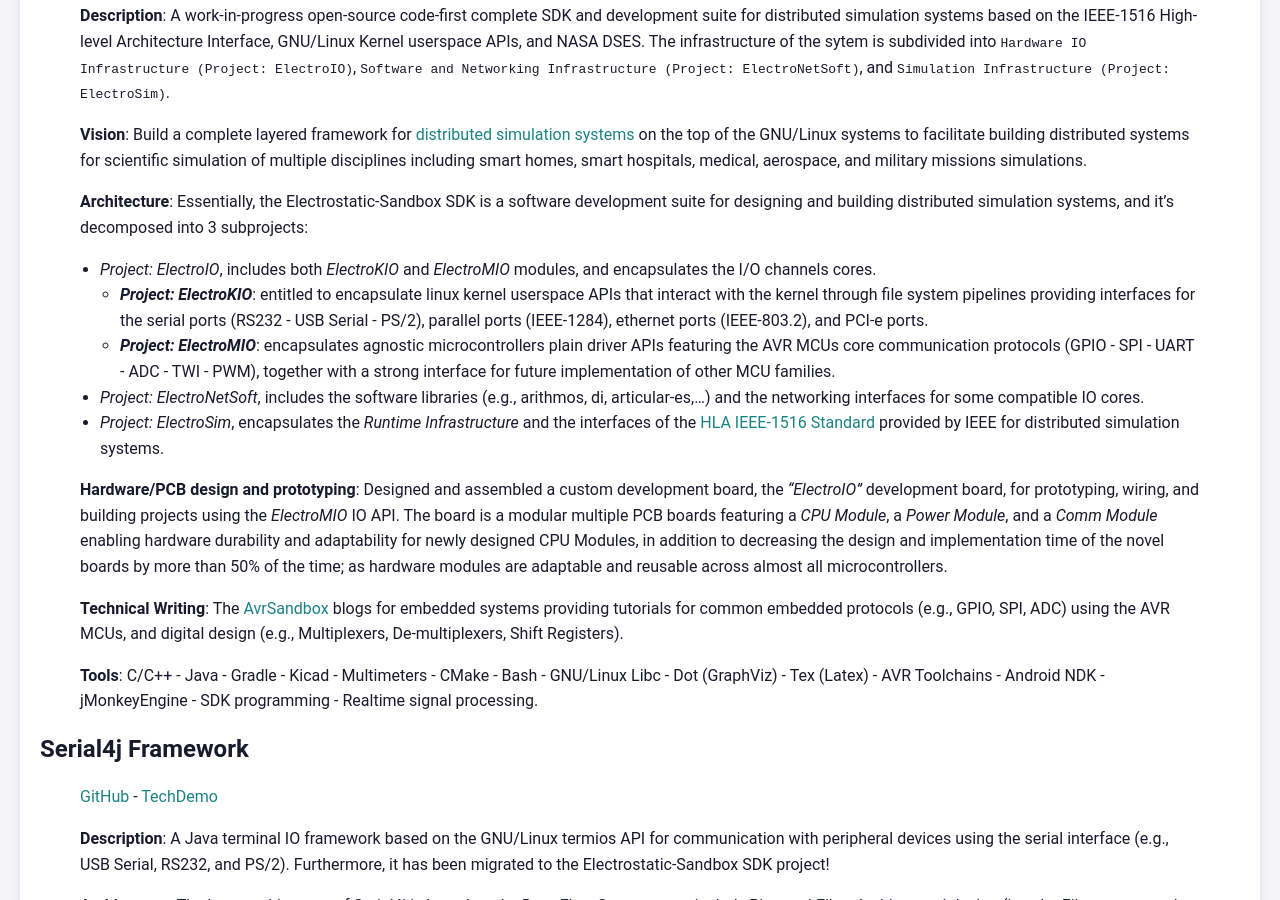
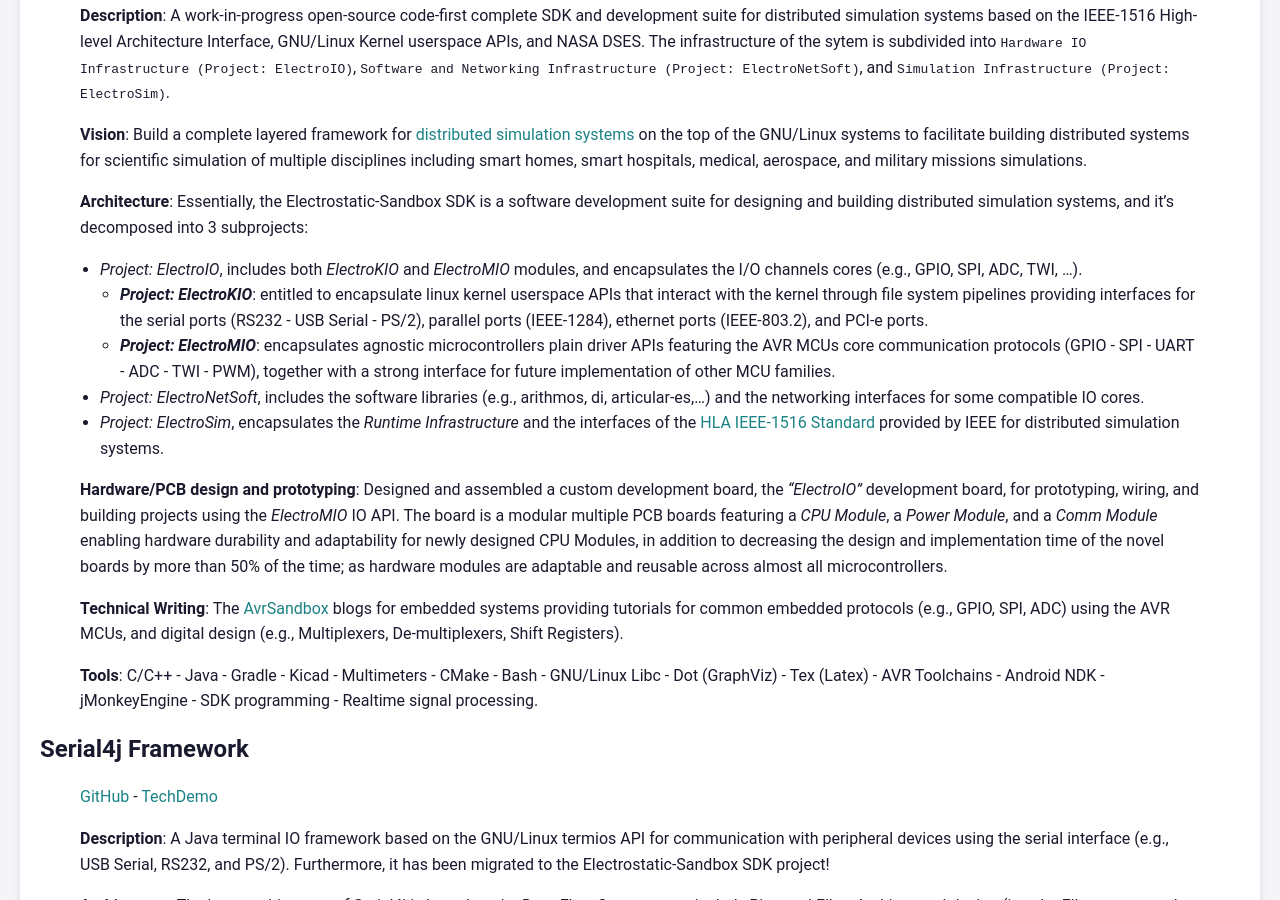
Before and after one commit to pavly-gerges/pavly-gerges, a Jekyll site: the page built from resume/index.md, in a window 1280 px wide and 900 px high, scrolled down 2846 px. Built offline with Jekyll 4.4.1, drawn with Linux system fonts in a browser that asks for light colours; our own code applies the rules of GitHub Pages for plain Markdown files.

Commit message:
Update index.md

```diff
--- a/resume/index.md
+++ b/resume/index.md
@@ -72,7 +72,7 @@ The current vision of the Electrostat-Lab organization is to provide [a fully-fl
 > **Vision**: Build a complete layered framework for [distributed simulation systems](https://en.wikipedia.org/wiki/Distributed_Interactive_Simulation) on the top of the GNU/Linux systems to facilitate building distributed systems for scientific simulation of multiple disciplines including smart homes, smart hospitals, medical, aerospace, and military missions simulations.
 >
 > **Architecture**: Essentially, the Electrostatic-Sandbox SDK is a software development suite for designing and building distributed simulation systems, and it's decomposed into 3 subprojects:
-> * _Project: ElectroIO_, includes both _ElectroKIO_ and _ElectroMIO_ modules, and encapsulates the I/O channels cores.
+> * _Project: ElectroIO_, includes both _ElectroKIO_ and _ElectroMIO_ modules, and encapsulates the I/O channels cores (e.g., GPIO, SPI, ADC, TWI, ...).
 >     * **_Project: ElectroKIO_**: entitled to encapsulate linux kernel userspace APIs that interact with the kernel through file system pipelines providing interfaces for the serial ports (RS232 - USB Serial - PS/2), parallel ports (IEEE-1284), ethernet ports (IEEE-803.2), and PCI-e ports.
 >     * **_Project: ElectroMIO_**: encapsulates agnostic microcontrollers plain driver APIs featuring the AVR MCUs core communication protocols (GPIO - SPI - UART - ADC - TWI - PWM), together with a strong interface for future implementation of other MCU families.
 > * _Project: ElectroNetSoft_, includes the software libraries (e.g., arithmos, di, articular-es,...) and the networking interfaces for some compatible IO cores.
```
